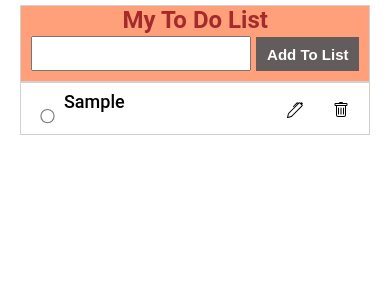
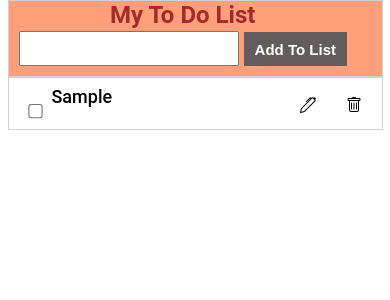
Before and after one commit to lyndasowunmi/ToDo-List, a React (Create React App) app: page / in a window 390 px wide. Both pictures are taken after typing "Sample" into the empty fields and a click on the button "Add To List". Shown: the top 300 px of the page. Built offline with nearby package versions, Linux system fonts and the light colour scheme.

Commit message:
Mobile responsive edits

```diff
--- a/package.json
+++ b/package.json
@@ -1,6 +1,6 @@
 {
   "name": "todo-list",
-  "version": "0.1.0",
+  "version": "2.1.0",
   "private": true,
   "dependencies": {
     "@testing-library/jest-dom": "^5.14.1",
--- a/src/App.css
+++ b/src/App.css
@@ -71,7 +71,7 @@ input[type="text"] {
   font-size: 20px;
 }
 
-.todo input[type="radio"] {
+.todo input[type="checkbox"] {
   cursor: pointer;
   margin: 3px 10px 0 20px;
   transform: scale(1.1) translateY(1px);
@@ -114,8 +114,8 @@ input[type="text"] {
 
 #todo-list {
   justify-content: center;
-  margin: 5px auto;
-  width: 350px;
+  margin: auto;
+  width: 375px;
 }
 
 #todo-save {
--- a/src/App.js
+++ b/src/App.js
@@ -1,15 +1,15 @@
 import React from 'react';
 import './App.css';
-export const addTodo = (todos, newTodo) => [...todos].concat(newTodo) /* JEST testing 2 -- handleSubmit function */
+export const addTodo = (todos, newTodo) => [...todos].concat(newTodo) /* JEST testing the handleSubmit function */
 
 
 function App() {
-  const [todos, setTodos] = React.useState([]);
+  const [todos, setTodos] = React.useState([]); /* Makes each todo an individual object */
   const [todo, setTodo] = React.useState("");
   const [todoEditing, setTodoEditing] = React.useState(null);
   const [editingText, setEditingText] = React.useState("");
 
-  //Retrieve data from local storage//
+  //Retrieves data from local storage//
   React.useEffect(() => {
     const temp = localStorage.getItem("todos");
     const loadedTodos = JSON.parse(temp);
@@ -20,7 +20,7 @@ function App() {
   }, [])
 
 
-  //Save data in local storage//
+  //Saves data in local storage//
   React.useEffect(() => {
     const temp = JSON.stringify(todos);
     localStorage.setItem("todos", temp);
@@ -29,14 +29,14 @@ function App() {
 
   /* Submit Task Function */
   function handleSubmit(e) {
-    e.preventDefault()
+    e.preventDefault() /* Prevents page from refreshing form when submit button is clicked */
 
     const newTodo = {
       id: new Date().getTime(),
       text: todo,
       completed: false,
     }
-    setTodos([...todos].concat(newTodo));
+    setTodos([...todos].concat(newTodo)); /* Adds new object to ToDo array */
     setTodo("");
   }
 
@@ -67,14 +67,15 @@ function App() {
       return todo;
     })
     setTodos(updatedTodos);
-    setTodoEditing(null);
-    setEditingText("");
+    setTodoEditing(null); /* resets editing */
+    setEditingText(""); /* resets editing */
   }
 
   return (
     <div id="todo-list">
+
       <form onSubmit={handleSubmit}>
-        <label for="input">
+        <label htmlFor="input">
          <h2>My To Do List</h2>
           <input type="text" autoFocus onChange={(e) => setTodo(e.target.value)} value={todo} id="input" name="input" />
         <button type="submit">Add To List</button>
@@ -82,24 +83,28 @@ function App() {
       </form>
 
       {todos.map((todo) => <div key={todo.id} className="todo">
-        <input type="radio" onChange={() => toggleCompleted(todo.id)} checked={todo.completed} />
+        <input type="checkbox" onChange={() => toggleCompleted(todo.id)} checked={todo.completed} />
         {todoEditing === todo.id ?
           (<input id="todo-edits" type="text" placeholder="Edit task..." onChange={(e) => setEditingText(e.target.value)} value={editingText} />)
           :
           (<div className="todo-text">{todo.text}</div>)}
 
         <div>
-          <button className="todo-actions" onClick={() => deleteTodo(todo.id)}><svg xmlns="http://www.w3.org/2000/svg" width="16" height="16" fill="currentColor" class="bi bi-trash" viewBox="0 0 16 16">
+          <button className="todo-actions" onClick={() => deleteTodo(todo.id)}>
+            <svg xmlns="http://www.w3.org/2000/svg" width="16" height="16" fill="currentColor" className="bi bi-trash" viewBox="0 0 16 16">
             <path d="M5.5 5.5A.5.5 0 0 1 6 6v6a.5.5 0 0 1-1 0V6a.5.5 0 0 1 .5-.5zm2.5 0a.5.5 0 0 1 .5.5v6a.5.5 0 0 1-1 0V6a.5.5 0 0 1 .5-.5zm3 .5a.5.5 0 0 0-1 0v6a.5.5 0 0 0 1 0V6z" />
             <path fill-rule="evenodd" d="M14.5 3a1 1 0 0 1-1 1H13v9a2 2 0 0 1-2 2H5a2 2 0 0 1-2-2V4h-.5a1 1 0 0 1-1-1V2a1 1 0 0 1 1-1H6a1 1 0 0 1 1-1h2a1 1 0 0 1 1 1h3.5a1 1 0 0 1 1 1v1zM4.118 4 4 4.059V13a1 1 0 0 0 1 1h6a1 1 0 0 0 1-1V4.059L11.882 4H4.118zM2.5 3V2h11v1h-11z" />
-          </svg></button>
+          </svg>
+          </button>
 
-          {todoEditing === todo.id ?
+          {todoEditing === todo.id ? /* shows one button at a time instead of both depending on the action needed */
             (<button id="todo-save" onClick={() => editTodo(todo.id)}>Save</button>)
             :
-            (<button className="todo-actions" onClick={() => setTodoEditing(todo.id)}><svg xmlns="http://www.w3.org/2000/svg" width="16" height="16" fill="currentColor" class="bi bi-pen" viewBox="0 0 16 16">
+            (<button className="todo-actions" onClick={() => setTodoEditing(todo.id)}>
+              <svg xmlns="http://www.w3.org/2000/svg" width="16" height="16" fill="currentColor" className="bi bi-pen" viewBox="0 0 16 16">
               <path d="m13.498.795.149-.149a1.207 1.207 0 1 1 1.707 1.708l-.149.148a1.5 1.5 0 0 1-.059 2.059L4.854 14.854a.5.5 0 0 1-.233.131l-4 1a.5.5 0 0 1-.606-.606l1-4a.5.5 0 0 1 .131-.232l9.642-9.642a.5.5 0 0 0-.642.056L6.854 4.854a.5.5 0 1 1-.708-.708L9.44.854A1.5 1.5 0 0 1 11.5.796a1.5 1.5 0 0 1 1.998-.001zm-.644.766a.5.5 0 0 0-.707 0L1.95 11.756l-.764 3.057 3.057-.764L14.44 3.854a.5.5 0 0 0 0-.708l-1.585-1.585z" />
-            </svg></button>)}
+            </svg>
+            </button>)}
         </div>
 
       </div>)}
```
Also changed, not shown: src/logo.svg (deleted).
